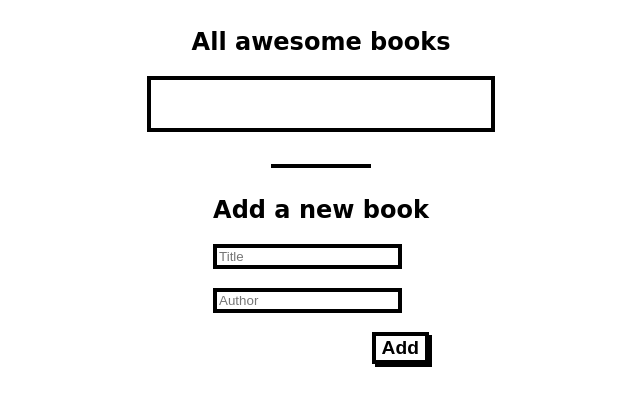
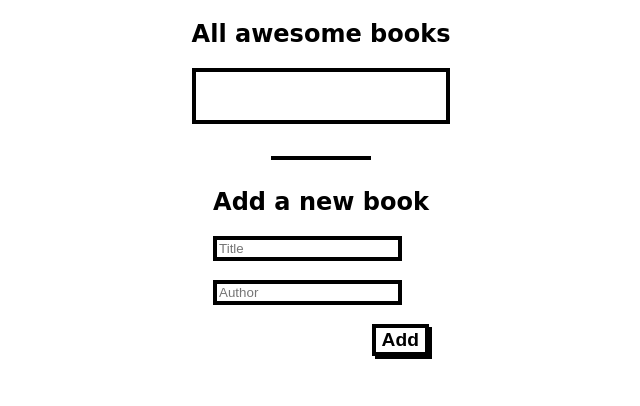
Before and after one commit to NayanKaran/Awesome-books, a website: page index.html in a window 1280 px wide. Shown: the whole page, without its empty margins (319-959 px from the left). Drawn offline with Linux system fonts and the light colour scheme.

Commit message:
Improve CSS styles to the main page

```diff
--- a/index.css
+++ b/index.css
@@ -1,16 +1,23 @@
 body {
   font-family: cursive;
-  min-width: 375px;
+  margin: 0;
 }
 
 main {
   display: flex;
   flex-direction: column;
   align-items: center;
+  min-width: 320px;
+  box-sizing: border-box;
 }
 
 h3 {
   margin: 0;
+}
+
+#books-section {
+  box-sizing: border-box;
+  padding: 0 10px;
 }
 
 #books-section > h2 {
@@ -38,7 +45,6 @@ hr {
 #book-list-container {
   border: 4px solid black;
   min-height: 48px;
-  min-width: 340px;
 }
 
 #book-list-container > div:nth-child(odd) {
```
